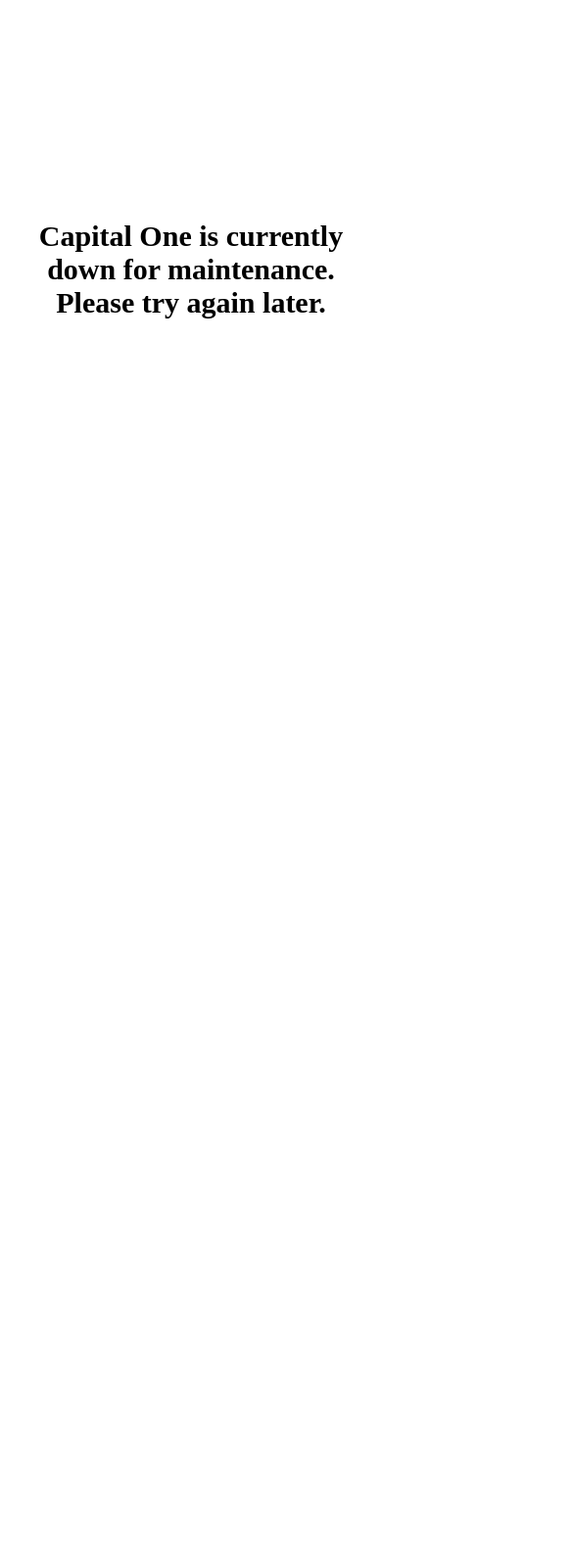
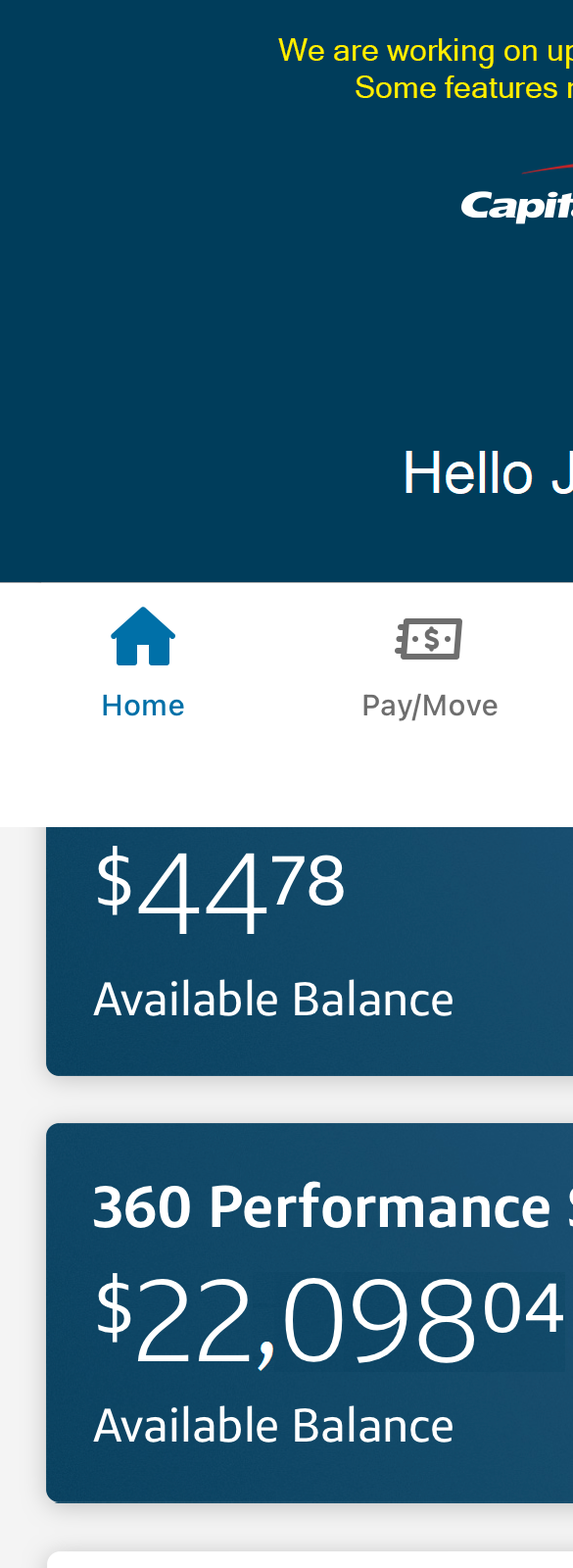
Before and after one commit to SneakyHero123/CapOne, a plain HTML site: page index.html in a window 390 px wide. Shown: the top 1600 px of the page at 98% size, 585 px wide, since content can reach past the window. Before the commit the page ends 844 px from the top, so only its background shows below. Drawn offline with Linux system fonts and the light colour scheme.

Commit message:
Add files via upload

```diff
--- a/index.html
+++ b/index.html
@@ -1,43 +1,122 @@
 <!DOCTYPE html>
 
-<head>
 
-<meta name="viewport" content="width=device-width, initial-scale=1.0, maximum-scale=1.0, viewport-fit=cover">
+<meta name="viewport" content="width=device-width">
 
 <meta name="apple-mobile-web-app-capable" content="yes" />
 
-<meta name="apple-mobile-web-app-status-bar-style" content="black" />
+<meta name="apple-mobile-web-app-status-bar-style" content="black-translucent">
 
 <link rel="apple-touch-icon" href="unnamed.png" />
 <link rel="apple-touch-startup-image" href="caponeloading.png" />
 
 
+
 <title>Capital One</title>
+
+
 <style>
+html, body {
+	    height: 100%;
+	    text-align:center;
+	    margin: 0px;
+	    padding: 0px;
+	    color: #f4f4f4;
+background-color: #013d5b;
+		max-width: 1170px;
+	}
 
-#center {
-font-size: 30px;
+
+
+#checkinghome{
+position: absolute;
+left: 46px;
+top: 710px;
 }
+
+#savinghome{
+position: absolute;
+left: 46px;
+top: 1145px;
+}
+
+#back{
+position: absolute;
+left: 23px;
+top: 104px;
+z-index:1;
+}
+
+#home{
+position: fixed;
+left: 100px;
+bottom: 109px;
+z-index:1;
+}
+
+#payhelpprofile{
+position: fixed;
+left: 360px;
+bottom: 105px;
+z-index:1;
+}
+
+
 
 </style>
 
-</head>
+<script>
+function clickinner(target) {
+	if(target.classList.contains('homeBack')) {
+        document.getElementById("main").src='CapOneHomeTemp.png';
+	target.style.display = "none";
+	document.getElementById("home").style.display = "none";
+	document.getElementById("checkinghome").style.display = "block";
+	document.getElementById("savinghome").style.display = "block";
+	document.getElementById("back").style.display = "none";
+    } else if(target.classList.contains('checking')){
+        document.getElementById("main").src='checking.png';
+	target.style.display = "none";
+	document.getElementById("savinghome").style.display = "none";
+	document.getElementById("back").style.display = "block";
+	document.getElementById("home").style.display = "block";
+    }
+	else if(target.classList.contains('home')) {
+	 target.style.display = "none";
+        document.getElementById("main").src='CapOneHomeTemp.png';
+	document.getElementById("back").style.display = "none";
+	document.getElementById("checkinghome").style.display = "block";
+	document.getElementById("savinghome").style.display = "block";
+	document.getElementById("back").style.display = "none";
+    }
+	 else if(target.classList.contains('savings')){
+        document.getElementById("main").src='savings.png';
+	target.style.display = "none";
+	document.getElementById("checkinghome").style.display = "none";
+	document.getElementById("back").style.display = "block";
+	document.getElementById("home").style.display = "block";
+    }
+
+	else if(target.classList.contains('error')){
+        document.getElementById("main").src='caponeerror.png';
+	document.getElementById("back").style.display = "none";
+	document.getElementById("savinghome").style.display = "none";
+	document.getElementById("checkinghome").style.display = "none";
+	document.getElementById("home").style.display = "block";
+    }
+}
+</script>
 
 <body>
 
-<br>
-<br>
-<br>
-<br>
-<br>
-<br>
-<br>
-<br>
-<br>
-<br>
-<br>
-<br>
-<div id= "center"> <center> <b> Capital One is currently <br> down for maintenance. <br> Please try again later.</b></center></div>
+<input type="image" class="homeBack" id="back" style="display: none;" onClick="javascript:clickinner(this);" src="back.png">
+<input type="image" class="home" id="home" style="display: none;" onClick="javascript:clickinner(this);" src="home.png">
+<!-- <input type="image" class="error" id="payhelpprofile" onClick="javascript:clickinner(this);" src="payhelpprofile.png"> -->
+
+<input type="image" class="checking" id="checkinghome" style="display: block;" onClick="javascript:clickinner(this);" src="checkingHome.png" />
+<input type="image" class="savings" id="savinghome" style="display: block;" onClick="javascript:clickinner(this);" src="savingsHome.png" />
+<img id="main" src="CapOneHomeTemp.png">
+
 </body>
-
+<img style="position: fixed; bottom:0; left:0; width: 1170px" src="footer.png">
 </html>
```
Also changed, not shown: CapOneHome.png (added), CapOneHomeTemp.png (added), back.png (added), caponeerror.png (added), checking.png (added), checkingHeader.png (added), checkingHome.png (added), footer.png (added), home.png (added), payhelpprofile.png (added), savings.png (added), savingsHome.png (added).
